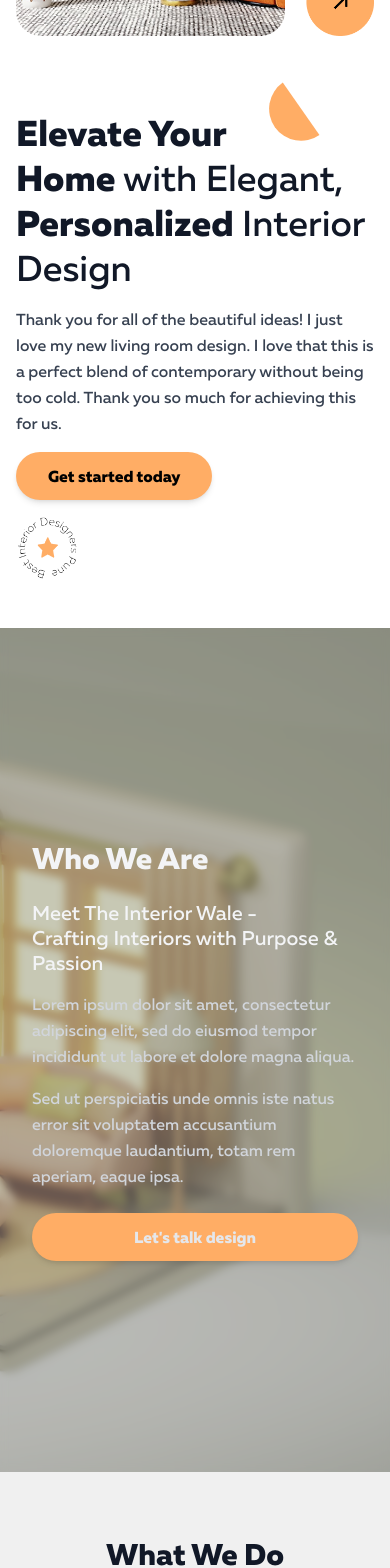
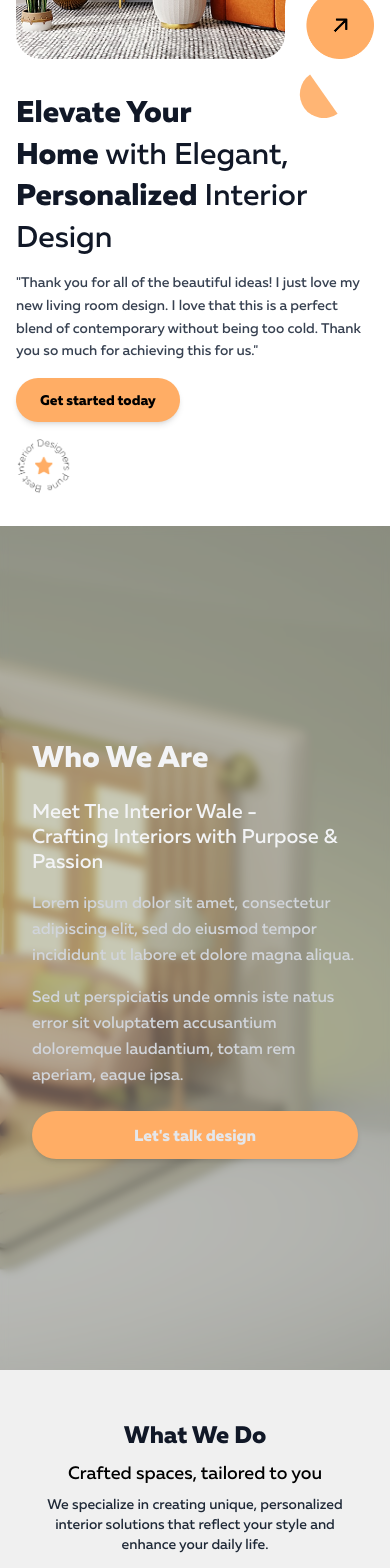
Before and after one commit to Anekantjainsagar/InteriorWale, a Next.js app in the folder client/: page / in a window 390 px wide. Shown: the part 360-1928 px from the top of the page. Built offline with nearby package versions, Linux system fonts and the light colour scheme.

Commit message:
Updated responsiveness

```diff
--- a/client/app/components/sections/FeaturedProjects.jsx
+++ b/client/app/components/sections/FeaturedProjects.jsx
@@ -20,7 +20,7 @@ const featuredProjects = [
 const FeaturedProjectsSection = () => {
   return (
     <section className="w-full bg-white py-16 lg:py-24">
-      <div className="w-[70%] mx-auto px-4 sm:px-6 lg:px-8">
+      <div className="w-[90%] md:w-[70%] mx-auto px-4 sm:px-6 lg:px-8">
         {/* Header */}
         <div className="text-center mb-12">
           <h2 className="text-3xl sm:text-4xl lg:text-5xl font-bold text-gray-900 mb-2">
@@ -29,7 +29,7 @@ const FeaturedProjectsSection = () => {
           <p className="text-xl lg:text-2xl text-gray-800">
             Crafted spaces, tailored to you
           </p>
-          <p className="text-base lg:text-lg font-light text-gray-500 mt-2 w-6/12 mx-auto">
+          <p className="text-base lg:text-lg font-light text-gray-500 mt-2 w-11/12 md:w-6/12 mx-auto">
             Lorem ipsum dolor sit amet, consectetur adipiscing elit, sed do
             eiusmod tempor
           </p>
--- a/client/app/components/sections/HeroSection.jsx
+++ b/client/app/components/sections/HeroSection.jsx
@@ -3,60 +3,66 @@ import Image from "next/image";
 
 const HeroSection = () => {
   return (
-    <section className="w-full px-4 sm:px-6 lg:px-14 py-12 lg:py-16 xl:py-20">
-      <div className="flex flex-col lg:flex-row justify-between items-center min-h-screen gap-8 lg:gap-12 xl:gap-16">
+    <section className="w-full px-4 sm:px-6 md:px-8 lg:px-14 xl:px-16 md:mt-0 mt-[10vw]">
+      <div className="flex flex-col lg:flex-row justify-between items-center lg:min-h-screen gap-6 sm:gap-8 lg:gap-12 xl:gap-16 py-8 sm:py-12 lg:py-16 xl:py-20">
         {/* Left Content */}
-        <div className="w-full lg:w-[60%] space-y-4 sm:space-y-5 lg:space-y-6 order-2 lg:order-1">
+        <div className="w-full lg:w-[60%] xl:w-[55%] space-y-4 sm:space-y-5 lg:space-y-6 order-2 lg:order-1">
           <div className="relative">
-            {/* Floating Orange Circle */}
-            <div className="absolute -top-2 right-[15%] sm:right-[20%] w-16 h-8 sm:w-20 sm:h-10 lg:w-24 lg:h-12 bg-global-3 rotate-[235deg] rounded-t-full z-0"></div>
+            {/* Floating Orange Circle - Responsive positioning */}
+            <div className="absolute -top-1 sm:-top-2 right-[10%] sm:right-[15%] md:right-[18%] lg:right-[20%] w-12 h-6 sm:w-16 sm:h-8 md:w-20 md:h-10 lg:w-24 lg:h-12 bg-newOrange rotate-[235deg] rounded-t-full z-0 opacity-90"></div>
 
-            <h1 className="text-4xl sm:text-5xl md:text-6xl lg:text-7xl font-light text-gray-900 leading-tight sm:leading-[1.2] relative z-10">
+            <h1 className="text-3xl sm:text-4xl md:text-5xl lg:text-6xl xl:text-7xl font-light text-gray-900 leading-tight relative z-10">
               <span className="font-bold block">Elevate Your</span>
-              <span className="block">
+              <span className="block my-1 md:my-3.5">
                 <span className="font-bold">Home</span> with Elegant,
               </span>
-              <span className="block">
+              <span className="block my-1 md:my-3.5">
                 <span className="font-bold">Personalized</span> Interior
               </span>
-              <span className="block">Design</span>
+              <span className="block font-light">Design</span>
             </h1>
           </div>
 
           {/* Testimonial */}
-          <p className="text-base sm:text-lg md:text-xl text-gray-700 max-w-2xl leading-relaxed sm:leading-loose mt-4 sm:mt-6">
-            Thank you for all of the beautiful ideas! I just love my new living
-            room design. I love that this is a perfect blend of contemporary
-            without being too cold. Thank you so much for achieving this for us.
+          <div className="mt-6 sm:mt-8 lg:mt-10">
+            <p className="text-sm sm:text-base md:text-lg lg:text-xl text-gray-700 max-w-full lg:max-w-2xl leading-relaxed">
+              "Thank you for all of the beautiful ideas! I just love my new
+              living room design. I love that this is a perfect blend of
+              contemporary without being too cold. Thank you so much for
+              achieving this for us."
             </p>
+          </div>
 
           {/* CTA and Badge */}
-          <div className="flex flex-col sm:flex-row items-start sm:items-center gap-4 sm:gap-6 mt-6 sm:mt-8">
-            <button className="bg-newOrange hover:bg-opacity-90 transition-all duration-200 text-black font-semibold text-base sm:text-lg px-8 sm:px-10 py-3 sm:py-4 rounded-full shadow-md hover:shadow-lg">
+          <div className="flex flex-col sm:flex-row items-start sm:items-center gap-4 sm:gap-6 mt-8 sm:mt-10 lg:mt-12">
+            <button className="bg-newOrange hover:bg-opacity-90 transition-all duration-200 text-black font-semibold text-sm sm:text-base lg:text-lg px-6 sm:px-8 lg:px-10 py-3 sm:py-4 rounded-full shadow-md hover:shadow-lg w-fit">
               Get started today
             </button>
 
             {/* Interior Badge Image */}
+            <div className="flex-shrink-0">
               <Image
                 src="/images/interior_button.png"
                 alt="Best Interior Designers Badge"
                 width={120}
                 height={120}
-              className="w-16 h-16 sm:w-20 sm:h-20 object-contain"
+                className="w-14 h-14 sm:w-16 sm:h-16 md:w-18 md:h-18 lg:w-20 lg:h-20 object-contain"
                 priority
               />
             </div>
           </div>
+        </div>
 
-        {/* Right Image - Hidden on mobile */}
-        <div className="w-full lg:w-[40%] relative order-1 lg:order-2 mb-8 lg:mb-0">
-          <div className="relative aspect-square w-full h-auto">
+        {/* Right Image */}
+        <div className="w-full lg:w-[40%] xl:w-[45%] relative order-1 lg:order-2">
+          <div className="relative aspect-square w-full max-h-[70vh] lg:max-h-[70vh] xl:max-h-[80vh]">
             <Image
               src="/images/hero_image.png"
               alt="Interior wale hero image"
               fill
               className="object-contain"
               priority
+              sizes="(max-width: 1024px) 100vw, 40vw"
             />
           </div>
         </div>
--- a/client/app/components/sections/ServicesSection.jsx
+++ b/client/app/components/sections/ServicesSection.jsx
@@ -28,24 +28,24 @@ const ServicesSection = () => {
   ];
 
   return (
-    <section className="w-full px-4 sm:px-6 lg:px-8 py-16 lg:py-24 bg-newGrey">
+    <section className="w-full px-4 xs:px-5 sm:px-6 md:px-8 lg:px-12 xl:px-16 py-12 sm:py-16 md:py-20 lg:py-24 bg-newGrey">
       <div className="max-w-[97%] mx-auto">
         {/* Section Header */}
-        <div className="text-center mb-16">
-          <h2 className="text-3xl sm:text-4xl lg:text-5xl font-bold text-gray-900 mb-2">
+        <div className="text-center mb-12 sm:mb-14 md:mb-16">
+          <h2 className="text-2xl xs:text-3xl sm:text-4xl md:text-5xl font-bold text-gray-900 mb-2 sm:mb-3">
             What We Do
           </h2>
-          <p className="text-xl lg:text-2xl text-black mb-1">
+          <p className="text-lg sm:text-xl md:text-2xl text-black mb-2 sm:mb-3">
             Crafted spaces, tailored to you
           </p>
-          <p className="text-base lg:text-lg text-gray-800 max-w-2xl font-light mx-auto">
+          <p className="text-sm xs:text-base sm:text-lg text-gray-800 max-w-2xl font-light mx-auto px-4 sm:px-0">
             We specialize in creating unique, personalized interior solutions
             that reflect your style and enhance your daily life.
           </p>
         </div>
 
         {/* Services Grid */}
-        <div className="grid md:grid-cols-2 lg:grid-cols-3 gap-8">
+        <div className="grid grid-cols-1 sm:grid-cols-2 lg:grid-cols-3 gap-6 sm:gap-8 md:gap-10">
           {services.map((service) => (
             <ServiceCard key={service.id} {...service} />
           ))}
--- a/client/app/components/sections/WhyChooseSection.jsx
+++ b/client/app/components/sections/WhyChooseSection.jsx
@@ -57,7 +57,7 @@ const WhyChooseSection = () => {
           <p className="text-xl lg:text-2xl text-gray-900 mt-2">
             Crafted spaces, tailored to you
           </p>
-          <p className="text-base lg:text-lg text-gray-800 mt-2 font-light mx-auto w-6/12">
+          <p className="text-base lg:text-lg text-gray-800 mt-2 font-light mx-auto w-11/12 md:w-6/12">
             Lorem ipsum dolor sit amet, consectetur adipiscing elit, sed do
             eiusmod tempor
           </p>
@@ -77,7 +77,7 @@ const WhyChooseSection = () => {
           </div>
 
           {/* Features */}
-          <div className="w-[50%] space-y-8 mx-[4vh]">
+          <div className="w-full md:w-[50%] space-y-8 mx-[4vh]">
             <FeatureList />
             <button className="bg-newOrange hover:bg-newOrange mt-5 text-black font-semibold px-10 py-2.5 rounded-full shadow-md">
               Start your project
```
Also changed, not shown: client/app/components/sections/ContactSection.jsx (+33 -10 lines). Lines whose indentation alone changed are shown as unchanged.
